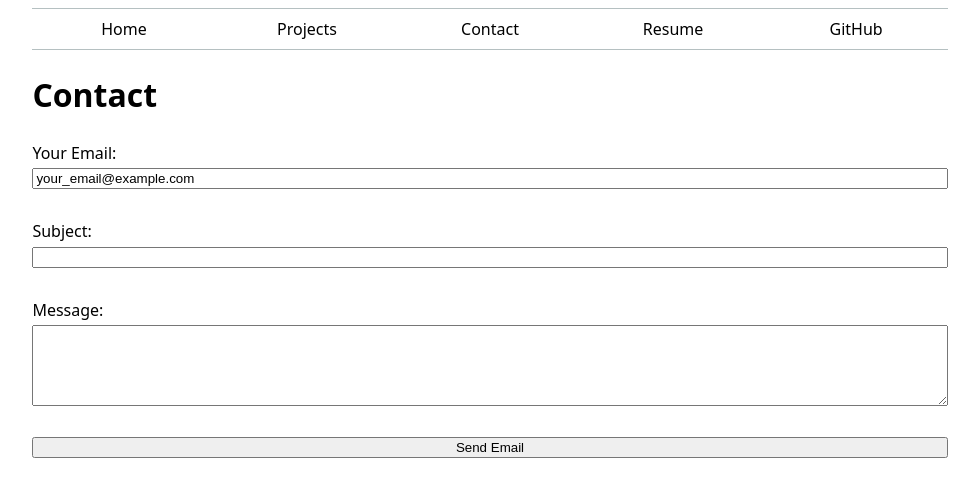
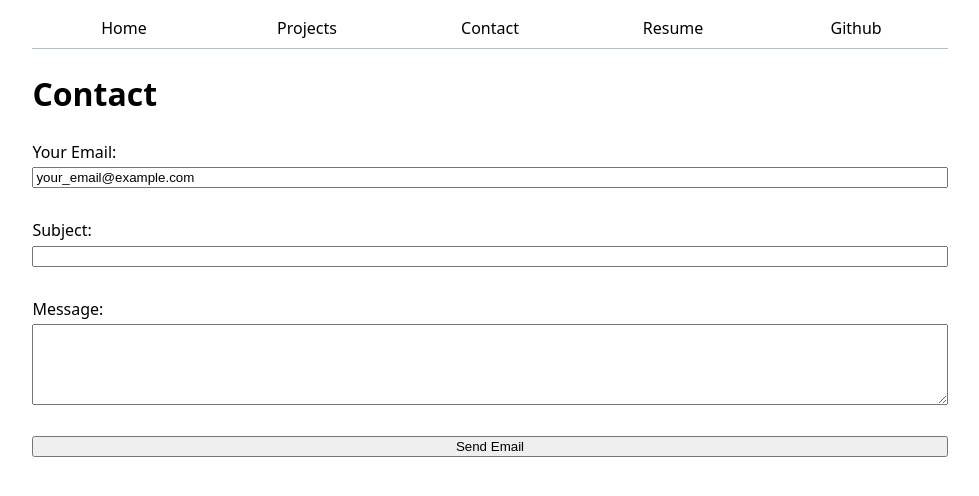
Before and after one commit to zubinss/portfolio, a plain HTML site: page contact/index.html in a window 1280 px wide. Shown: the whole page, without its empty margins (150-1129 px from the left). Drawn offline with Linux system fonts and the light colour scheme.

Commit message:
change nav

```diff
--- a/contact/index.html
+++ b/contact/index.html
@@ -8,13 +8,13 @@
     <script type="module" src="../global.js"></script>
 </head>
 <body>
-    <nav>
+    <!-- <nav>
         <a href="../index.html">Home</a>
         <a href="../projects/index.html">Projects</a>
         <a href="index.html">Contact</a>
         <a href="../resume/index.html">Resume</a>
         <a href="https://github.com/zubinss" target="_blank">GitHub</a>
-    </nav>
+    </nav> -->
     <h1>Contact</h1>
     <form action="mailto:zubinsannakkayala@hotmail.com" method="POST" enctype="text/plain">
         <label for="email">Your Email:</label>
--- a/global.js
+++ b/global.js
@@ -21,3 +21,8 @@ let pages = [
 
 let nav = document.createElement('nav');
 document.body.prepend(nav);
+for (let p of pages) {
+    let url = p.url;
+    let title = p.title;
+    nav.insertAdjacentHTML('beforeend', `<a href="${url}">${title}</a>`);
+  }
```
Also changed, not shown: index.html (+2 -2 lines), projects/index.html (+2 -2 lines), resume/index.html (+2 -2 lines).
